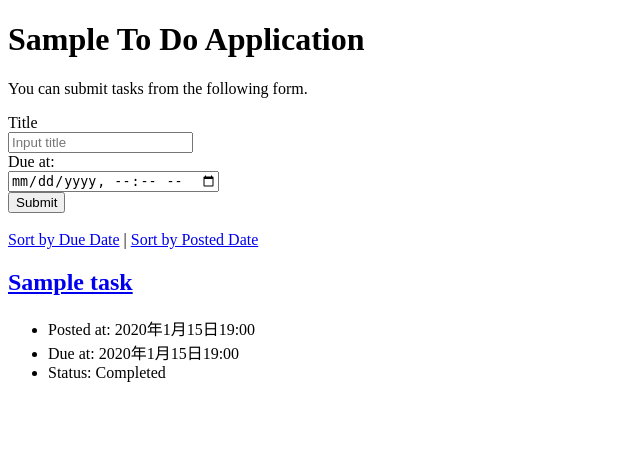
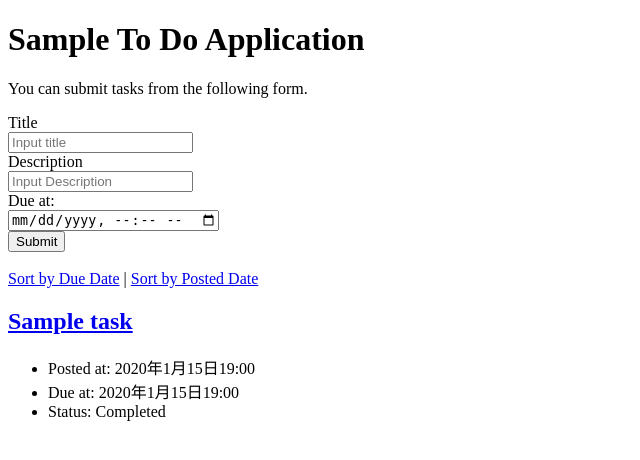
Before and after one commit to s1f1023005/django-test-exercise, a Django app: page / in a window 1280 px wide. Shown: the top 460 px of the page, without its empty margins (0-640 px from the left). Run offline with Django 5.2, Linux system fonts and the light colour scheme; tables that the repository leaves empty hold one stand-in row (values such as "Sample post").

Commit message:
説明要素追加※

```diff
--- a/todo/models.py
+++ b/todo/models.py
@@ -4,6 +4,7 @@ from django.utils import timezone
 
 class Task(models.Model):
     title = models.CharField(max_length=100)
+    Description = models.CharField(max_length=500, default='')#500文字まで
     completed = models.BooleanField(default=False)
     posted_at = models.DateTimeField(default=timezone.now)
     due_at = models.DateTimeField(null=True, blank=True)
--- a/todo/templates/todo/detail.html
+++ b/todo/templates/todo/detail.html
@@ -10,6 +10,9 @@
 
   <body>
     <h1>{{ task.title }}</h1>
+    <div>
+      <p>{{ task.Description }}</p>
+    </div>
     <ul>
       <li>Posted at: {{ task.posted_at }}</li>
       {% if task.due_at %}
--- a/todo/templates/todo/index.html
+++ b/todo/templates/todo/index.html
@@ -16,6 +16,10 @@
       <div>
         <label for="titleInput">Title</label><br>
         <input id="titleInput" name="title" type="text" placeholder="Input title">
+      </div>
+      <div>
+        <label for="DescriptionInput">Description</label><br>
+        <input id="DescriptionInput" name="Description" type="text" placeholder="Input Description">
       </div>
       <div>
         <label for="dueInput">Due at:</label><br>
--- a/todo/views.py
+++ b/todo/views.py
@@ -8,6 +8,7 @@ from todo.models import Task
 def index(request):
     if request.method == "POST":
         task = Task(title=request.POST["title"],
+                    Description=request.POST["Description"],
                     due_at=make_aware(parse_datetime(request.POST["due_at"])))
         task.save()
 
```
Also changed, not shown: todo/migrations/0002_task_description.py (added).
